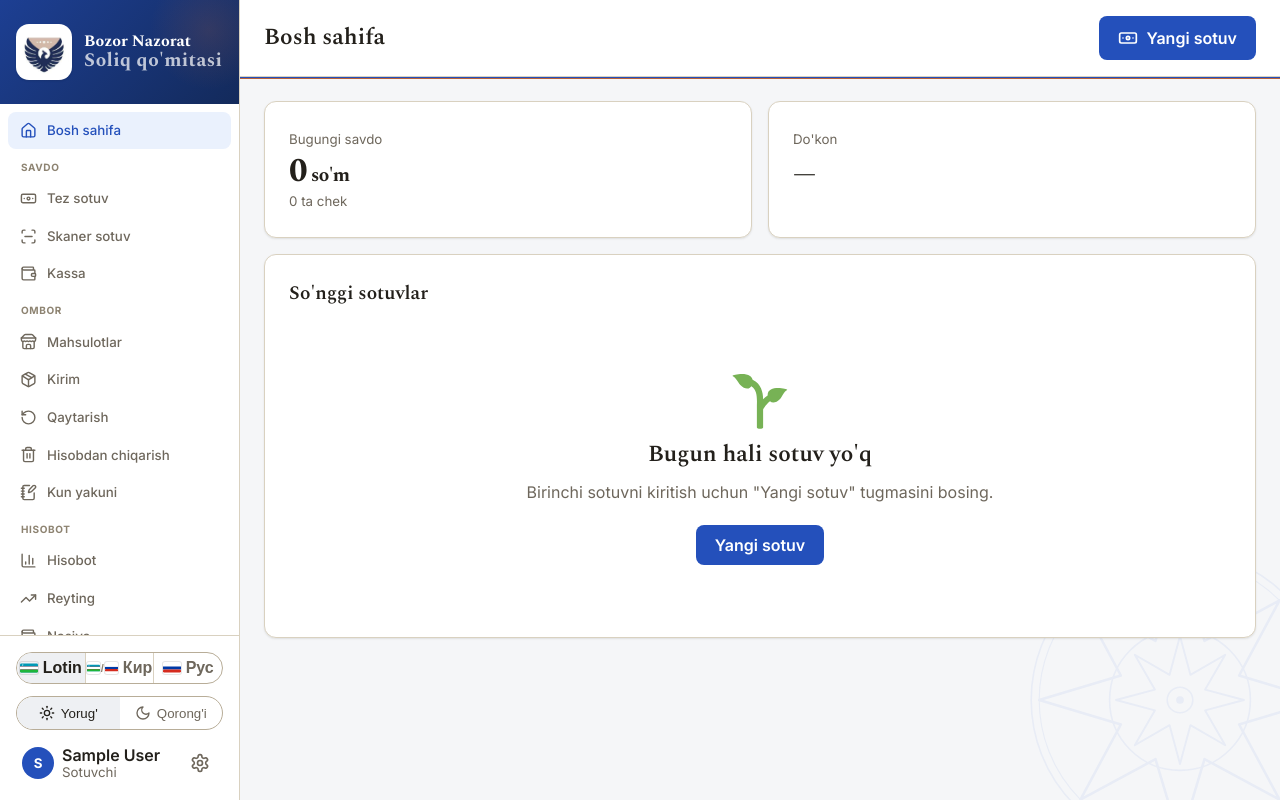
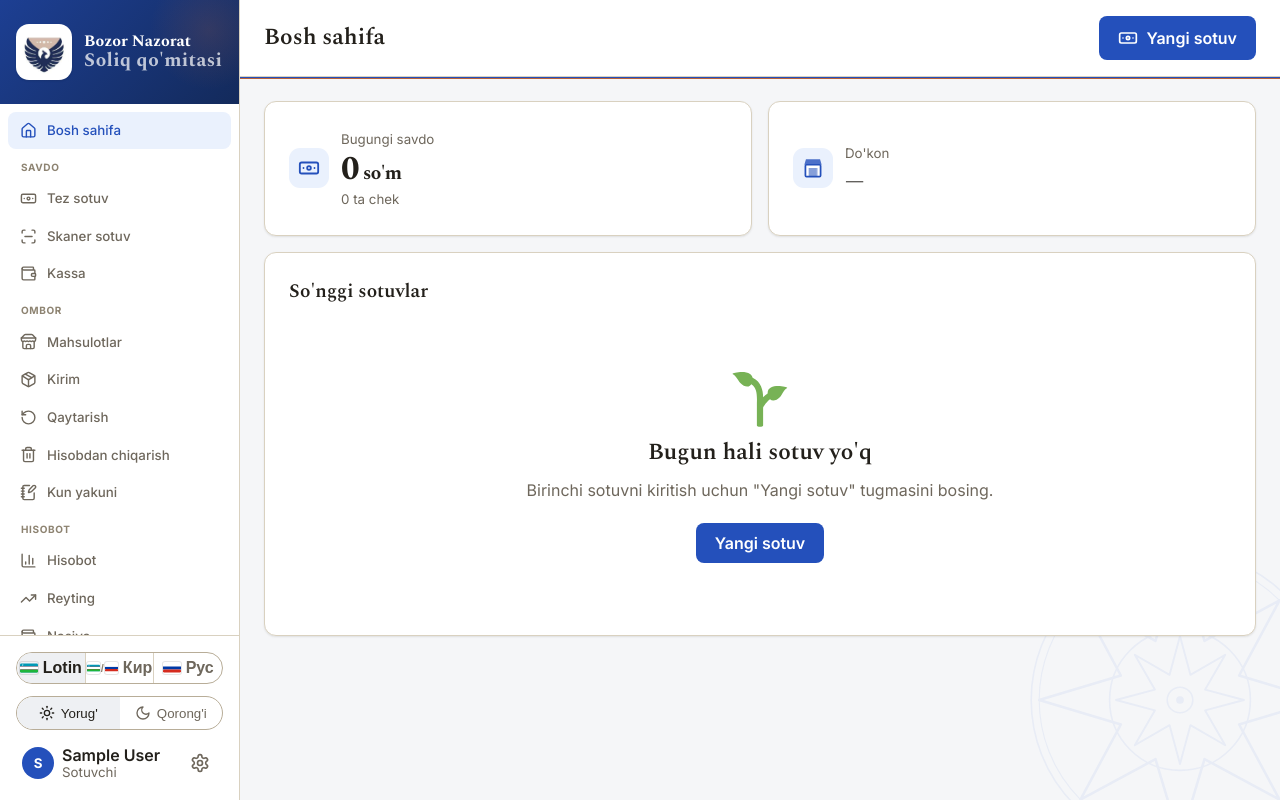
Before and after one commit to afruzbackend/savdoyimbozor, a Django app: page / in a window 1280 px wide. Run offline with Django 5.2, Linux system fonts and the light colour scheme; the visitor is signed in with stand-in values (Sample User, id 1); data that the repository does not hold is empty; parts of the project's set-up code (start-up, migrations or seed data) failed here and were passed over.

Commit message:
UX: sotuvchi va nazorat dashboardlariga ham ikonka + do'kon animatsiyasi
- Sotuvchi bosh sahifa: "Bugungi savdo" (banknot) va "Do'kon" (animatsion
  jalyuz) kartalariga ikonka + ko'tarilish animatsiyasi.
- Nazorat dashboard: 4 statistika kartasiga ikonka (do'kon=animatsion jalyuz,
  qizil signal, o'rtacha rostlik, AI aniqligi) + ko'tarilish animatsiyasi.

Co-Authored-By: Claude Opus 4.8 <noreply@anthropic.com>

```diff
--- a/templates/seller/home.html
+++ b/templates/seller/home.html
@@ -7,15 +7,22 @@
 {% endblock %}
 {% block content %}
 <div class="grid grid-2" style="margin-bottom:var(--sp-4)">
-  <div class="card">
-    <small class="muted">Bugungi savdo</small>
-    <div class="truth-big num" style="font-size:var(--t-4);margin-top:4px">{{ today_total|intcomma }}<span style="font-size:var(--t-1)"> so'm</span></div>
-    <small class="muted">{{ today_count }} ta chek</small>
+  <div class="card stat-pop stat-card">
+    <span class="stat-ic"><svg class="icon"><use href="{% static 'icons/sprite.svg' %}#i-banknote"></use></svg></span>
+    <div><small class="muted">Bugungi savdo</small>
+      <div class="truth-big num" style="font-size:var(--t-4);line-height:1;margin-top:2px">{{ today_total|intcomma }}<span style="font-size:var(--t-1)"> so'm</span></div>
+      <small class="muted">{{ today_count }} ta chek</small></div>
   </div>
-  <div class="card">
-    <small class="muted">Do'kon</small>
-    <div style="font-family:var(--font-serif);font-size:var(--t-2);margin-top:6px">{{ shop.display_name|default:"—" }}</div>
-    <small class="muted">{% if shop %}№{{ shop.number }} · {{ shop.market.name }}{% endif %}</small>
+  <div class="card stat-pop stat-card">
+    <span class="stat-ic" aria-hidden="true">
+      <svg class="shop-anim" viewBox="0 0 24 24" fill="none">
+        <path d="M4 9 L5.5 4 H18.5 L20 9 Z" fill="currentColor" opacity=".8"/>
+        <rect x="5" y="9" width="14" height="11" rx="1" fill="var(--surface)" stroke="currentColor" stroke-width="1.6"/>
+        <rect class="shutter" x="8" y="12" width="8" height="8" fill="currentColor" opacity=".55"/>
+      </svg></span>
+    <div><small class="muted">Do'kon</small>
+      <div style="font-family:var(--font-serif);font-size:var(--t-1);margin-top:2px">{{ shop.display_name|default:"—" }}</div>
+      <small class="muted">{% if shop %}№{{ shop.number }} · {{ shop.market.name }}{% endif %}</small></div>
   </div>
 </div>
 
```
Also changed, not shown: templates/inspector/dashboard.html (+23 -14 lines).
